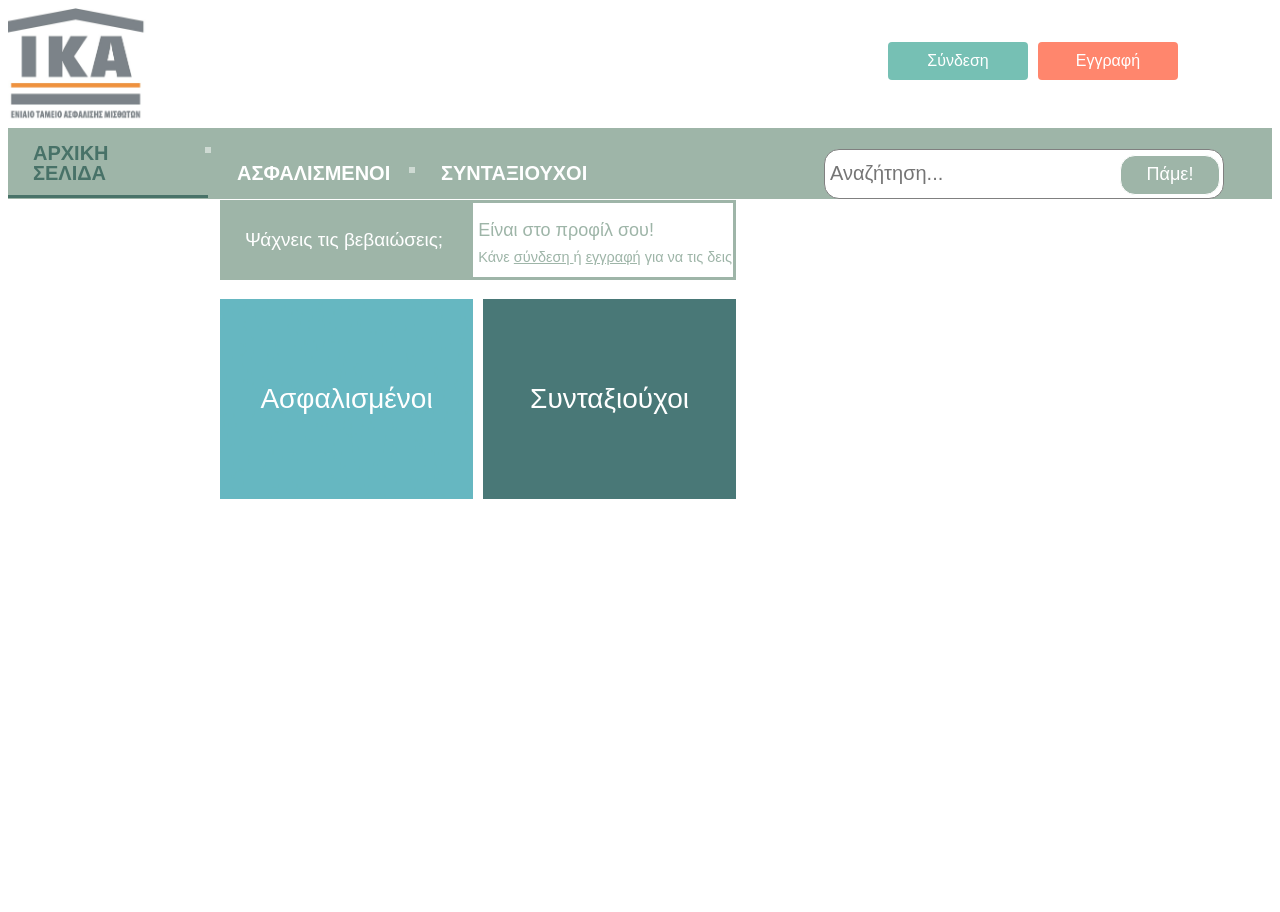
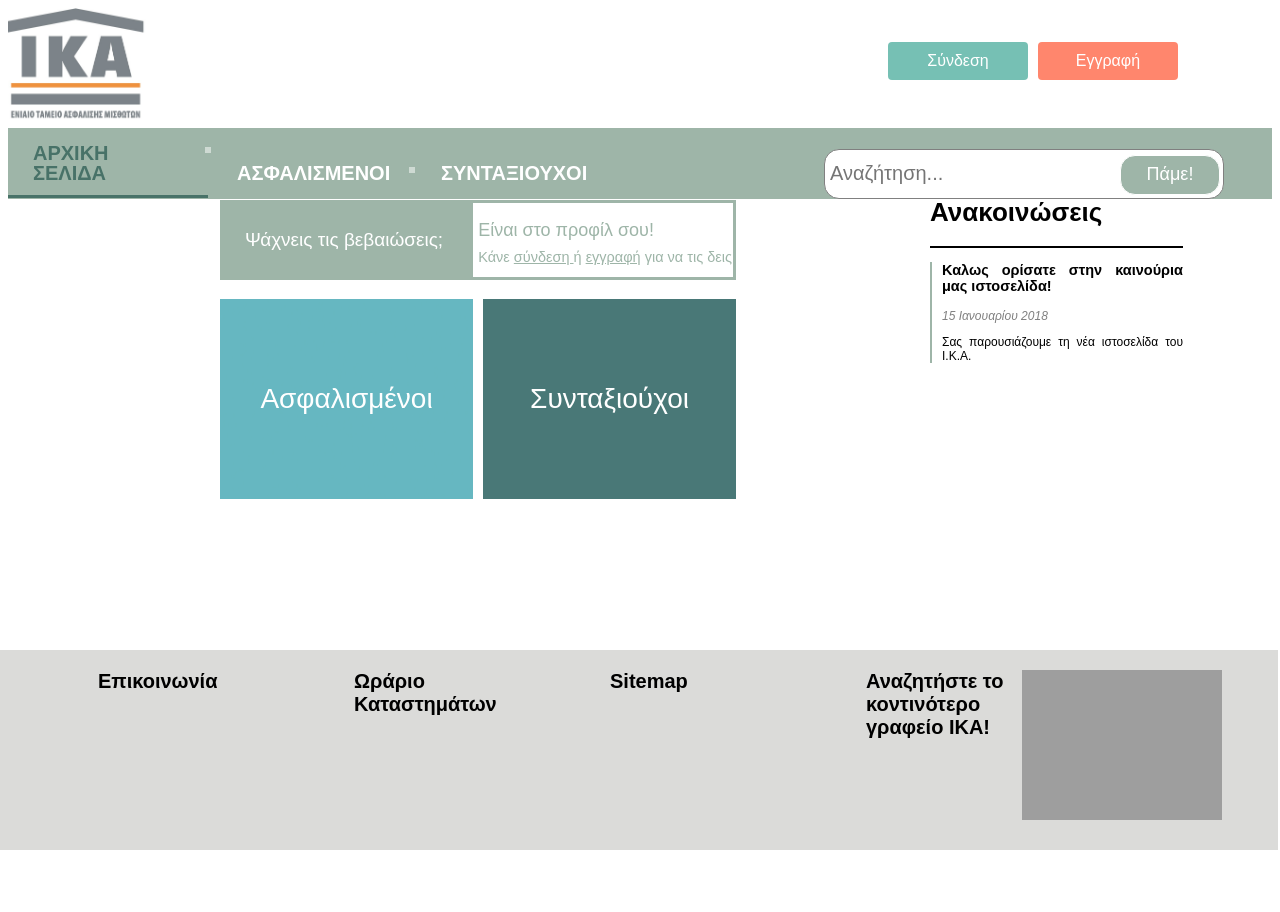
Before and after one commit to jimjasson/IKA, a PHP site: page / in a window 1280 px wide. Run offline with PHP 8.4, Linux system fonts and the light colour scheme; grey boxes are pictures that could not be loaded.

Commit message:
Added sidebar and footer

```diff
--- a/assets/css/style.css
+++ b/assets/css/style.css
@@ -135,6 +135,91 @@
   color: #9EB5A8;
 }
 
+.sidebar {
+  top: 180px;
+  left: 930px;
+  width: 253px;
+  height: 350px;
+  position: absolute;
+  overflow: auto;
+}
+
+.announcments_title{
+  font-family: 'Didact Gothic', sans-serif;
+  font-size: 26px;
+}
+
+.announcments_seperator{
+  border:solid;
+  border-width: 1px;
+}
+
+.announcments_context{
+  border-left: 2px solid #9EB5A8;
+}
+
+.announcments_context .announcments_title{
+  font-family: 'Didact Gothic', sans-serif;
+  font-size: 14.5px;
+  font-weight: bold;
+  margin-left: 10px;
+}
+
+.announcments_context .announcments_date{
+  font-family: 'Didact Gothic', sans-serif;
+  font-size: 12px;
+  font-style: italic;
+  color: grey;
+  margin-left: 10px;
+}
+
+.announcments_context .announcments_body{
+  font-family: 'Didact Gothic', sans-serif;
+  font-size: 12px;
+  margin-left: 10px;
+}
+
+.footer{
+  top: 650px;
+  width: 100%;
+  height: 200px;
+  position: absolute;
+  overflow: auto;
+  background-color: #DBDBD9;
+}
+
+.footer .contact{
+  width:20%;
+  float: left;
+}
+
+.footer .schedule{
+  width:20%;
+  float: left;
+}
+
+.footer .sitemap{
+  width:20%;
+  float: left;
+}
+
+.footer .map_context{
+  width:20%;
+  float: left;
+}
+
+.footer .map{
+  margin:20px;
+  width:20%;
+  overflow: auto;
+}
+
+.footer .title{
+  font-family: 'Didact Gothic', sans-serif;
+  font-size: 20px;
+  font-weight: bold;
+  margin-left: 100px;
+}
 /* Top right containers for login and register */
 .top_corner_register{
    position:absolute;
--- a/index.php
+++ b/index.php
@@ -55,6 +55,34 @@
       <div class="centered">Συνταξιούχοι</div>
     </a>
   </div>
+
+  <div class="sidebar">
+  <h1 class="announcments_title"> Ανακοινώσεις </h1>
+  <div class="announcments_seperator"></div>
+  <div class="announcments_context">
+    <p class="announcments_title" align="justify"> Καλως ορίσατε στην καινούρια μας ιστοσελίδα! </p>
+    <p class="announcments_date" align="justify"> 15 Ιανουαρίου 2018 </p>
+    <p class="announcments_body" align="justify"> Σας παρουσιάζουμε τη νέα ιστοσελίδα του Ι.Κ.Α. </p>
+  </div>
+  </div>
+
+  <div class="footer">
+    <div class="contact">
+      <p class="title"> Επικοινωνία </p>
+    </div>
+    <div class="schedule">
+      <p class="title"> Ωράριο Καταστημάτων </p>
+    </div>
+    <div class="sitemap">
+      <p class="title"> Sitemap </p>
+    </div>
+    <div class="map_context">
+      <p class="title"> Αναζητήστε το κοντινότερο γραφείο ΙΚΑ! </p>
+    </div>
+    <div class="map">
+     <iframe src="https://www.google.com/maps/embed?pb=!1m18!1m12!1m3!1d50314.89399439727!2d23.69164977910156!3d37.9845762!2m3!1f0!2f0!3f0!3m2!1i1024!2i768!4f13.1!3m3!1m2!1s0x14a1bd2ff04f0f75%3A0xfb57f9bf53a6a952!2zzpnOms6RIC0gzpXOpM6Rzpw!5e0!3m2!1sel!2sgr!4v1512060477783" width="200" height="150" frameborder="0" style="border:0" allowfullscreen></iframe>
+   </div>
+  </div>
 </div>
 </body>
 
```
Also changed, not shown: data/images/phone.png (added).
